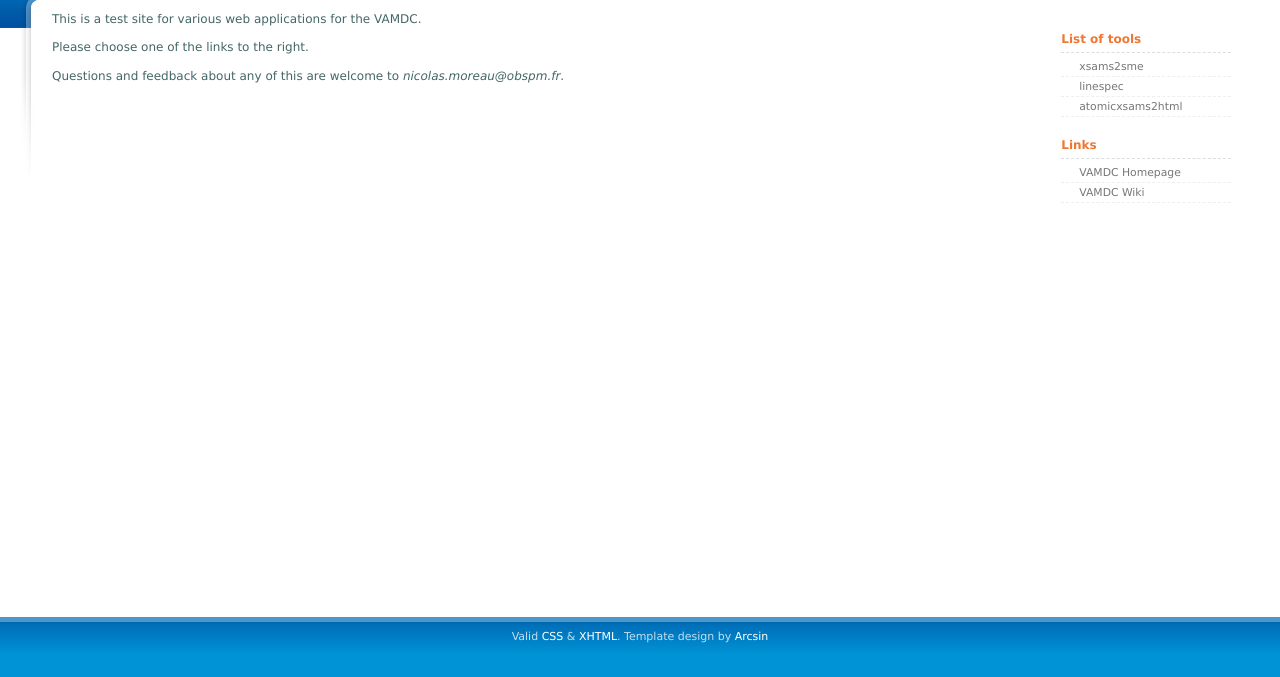
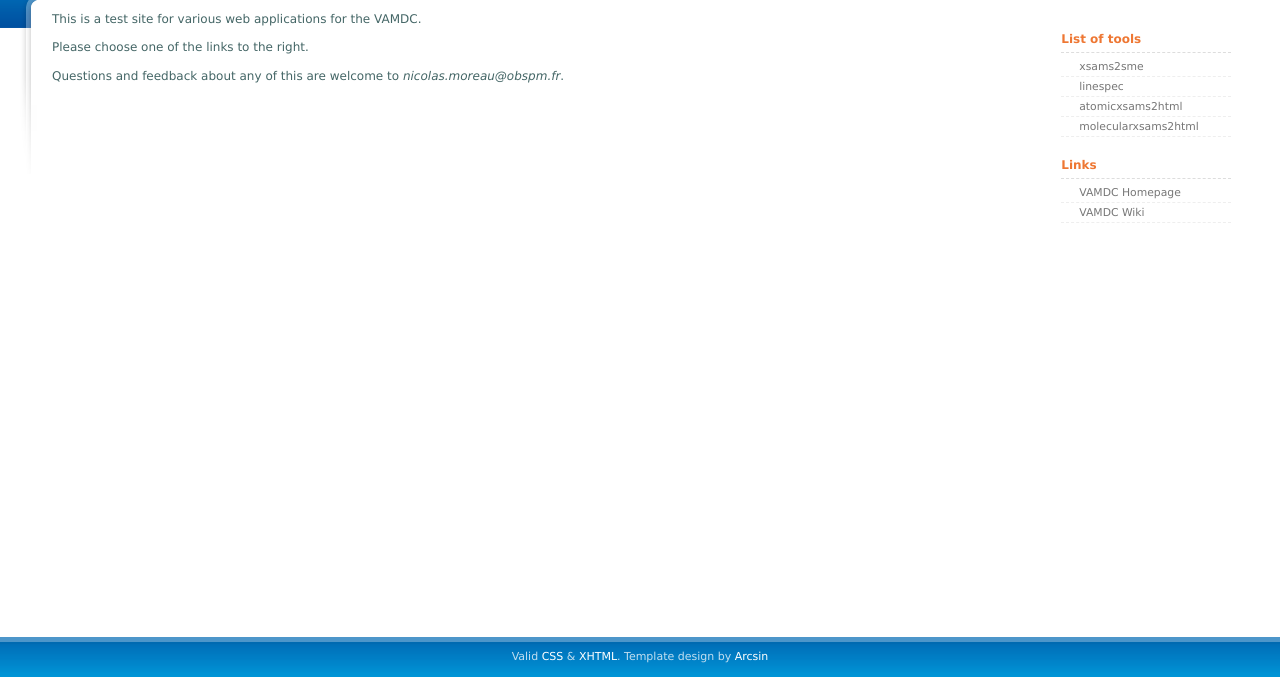
Before and after one commit to VAMDC/Processors, a Django app: page / in a window 1280 px wide. Shown: the part 92-769 px from the top of the page. Run offline with Django 3.2, Linux system fonts and the light colour scheme; parts of the project's set-up code (start-up, migrations or seed data) failed here and were passed over.

Commit message:
added a molecular spectroscopy processor

```diff
--- a/applyXSL/views.py
+++ b/applyXSL/views.py
@@ -18,7 +18,8 @@ from django.conf import settings
 STATIC=settings.STATIC_DIR
 XSL_MIME = {'xsams2sme':'text/plain',
             'linespec':'image/svg+xml',
-            'atomicxsams2html':'text/html',}
+            'atomicxsams2html':'text/html',
+            'molecularxsams2html':'text/html',}
 
 class ConversionForm(Form):
     upload = FileField(label='Input file',required=False)
--- a/templates/indigo.html
+++ b/templates/indigo.html
@@ -49,6 +49,7 @@
                 <li><a href="/applyXSL/xsams2sme/">xsams2sme</a></li>
                 <li><a href="/applyXSL/linespec/">linespec</a></li>
                 <li><a href="/applyXSL/atomicxsams2html/">atomicxsams2html</a></li>
+                <li><a href="/applyXSL/molecularxsams2html/">molecularxsams2html</a></li>
             </ul>
             <h1>Links</h1>
 			<ul>
```
Also changed, not shown: 1 other file.
